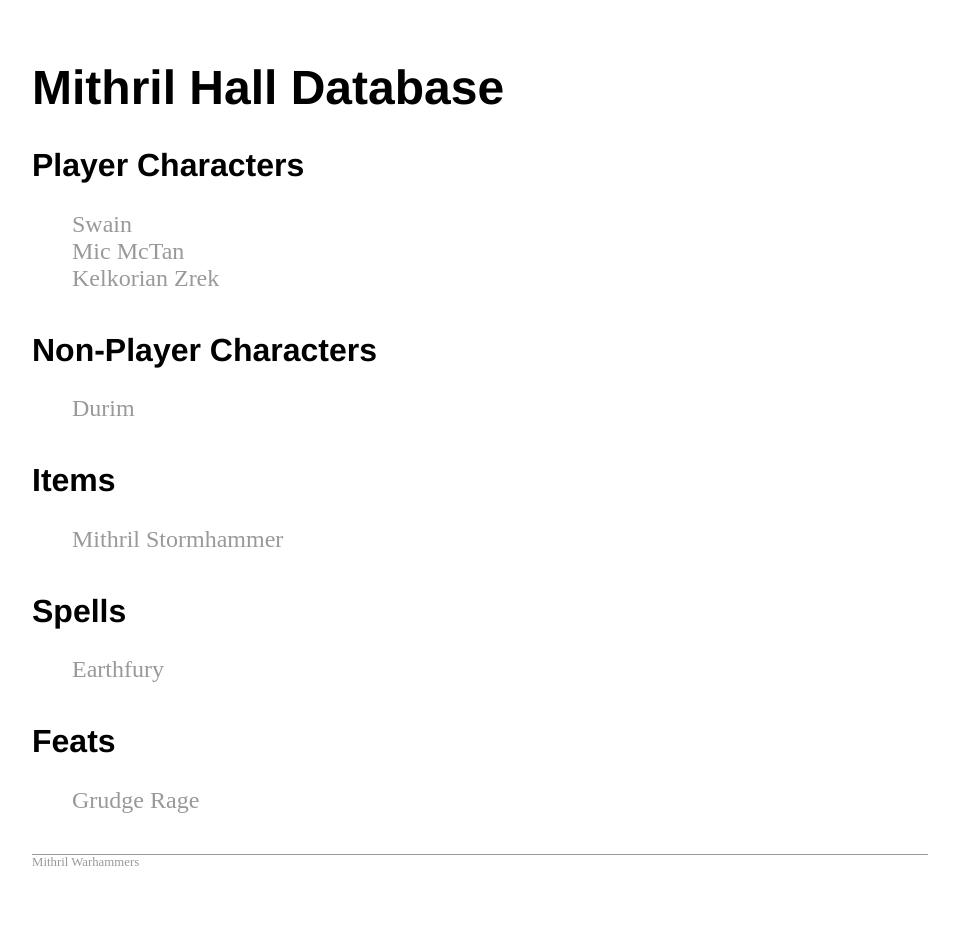
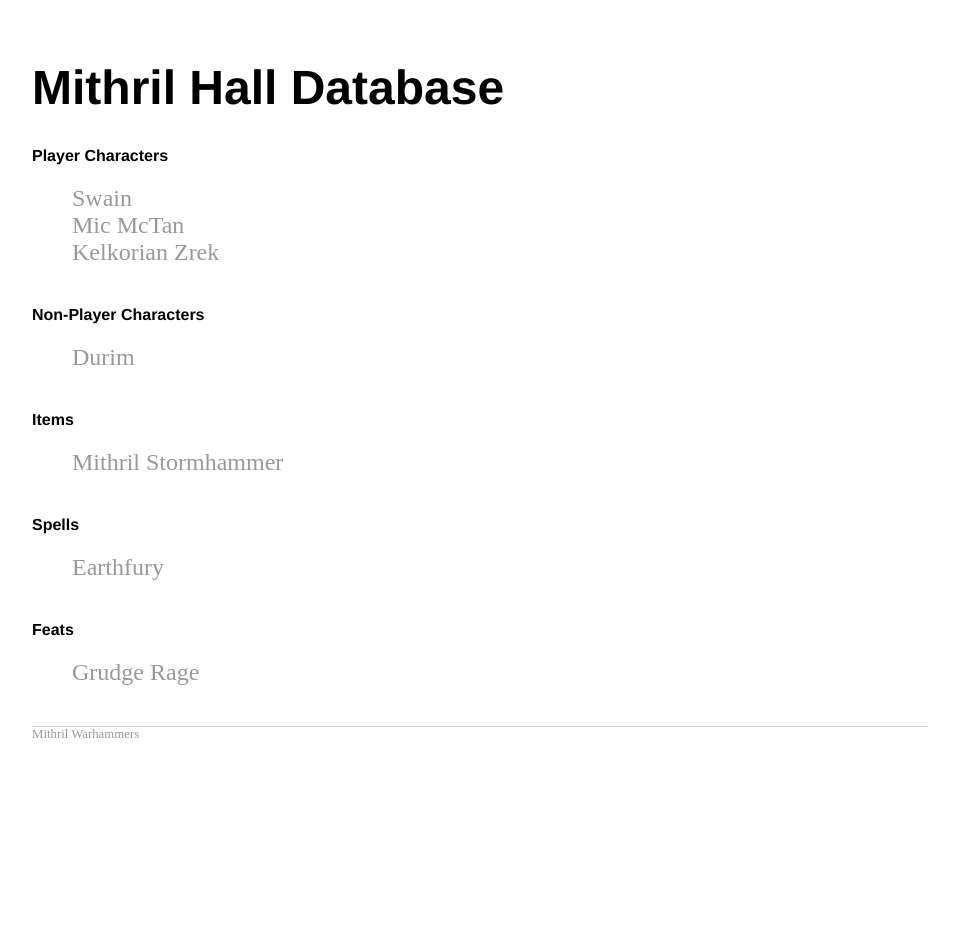
Before and after one commit to Thexeir/thexeir.github.io, a Jekyll site: the page built from index.html, in a window 1280 px wide. Shown: the whole page, without its empty margins (160-1119 px from the left). Built offline with Jekyll 4.4.1, drawn with Linux system fonts in a browser that asks for light colours; after the commit the page ends 900 px from its top, so only the background shows below that.

Commit message:
More Formatting

```diff
--- a/css/main.css
+++ b/css/main.css
@@ -24,16 +24,16 @@ h1 {
     font-family:'Helvetica', 'Arial', 'Sans-Serif';
 }
 h2 {
-    font-size: 2em;
+    font-size: 1em;
     font-family:'Helvetica', 'Arial', 'Sans-Serif';
 }
 p {
     font-size: 1.5em;
-    line-height: 1.4em;
+    line-height: 1em;
     color: #333;
 }
 footer {
-    border-top: 1px solid #999999;
+    border-top: 1px solid #d5d5d5;
     font-size: .8em;
 }
 
```
